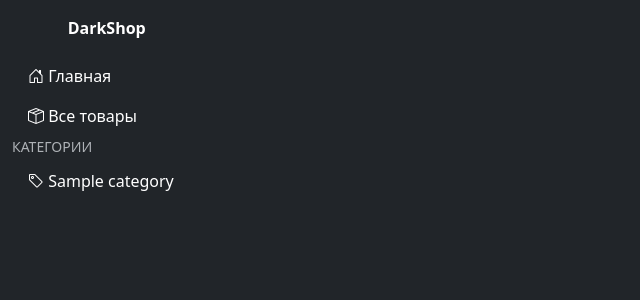
After one commit to Dex564/solo_project, a Django app: template main/templates/main/test.html in a window 1280 px wide. The commit adds this page. Shown: the top 300 px of the page, without its empty margins (0-640 px from the left). Run offline with Django 5.2, Linux system fonts and the light colour scheme; the template is opened without the code that fills it: values that come from a table or form of the project are taken from there, others are empty; tables that the repository leaves empty hold one stand-in row (values such as "Sample post").

Commit message:
before improving templates

```diff
--- a/main/static/styles.css
+++ b/main/static/styles.css
@@ -15,3 +15,9 @@
     padding: 20px;
     min-height: 100vh;
 }
+
+
+.product-card {
+    transition: transform 0.2s ease, box-shadow 0.2s ease;
+    border: 10px solid black;
+}
--- a/main/templates/main/base.html
+++ b/main/templates/main/base.html
@@ -15,6 +15,7 @@
     <body>
         <div class="container-fluid">
             <div class="row">
+
                 <div class="col-md-3 col-lg-2 sidebar">
                     <nav class="nav flex-column">
                         <a class="category-link" href="{% url 'main:main_page' %}">Main page</a>
@@ -25,6 +26,7 @@
                 <div class="col-md-9 col-lg-10">
                     {% block content %}{% endblock content %}
                 </div>
+
             </div>
         </div>
     </body>
--- /dev/null
+++ b/main/templates/main/test.html
@@ -0,0 +1,65 @@
+<!-- templates/base.html -->
+<!DOCTYPE html>
+<html lang="ru" data-bs-theme="dark">
+<head>
+    <meta charset="UTF-8">
+    <meta name="viewport" content="width=device-width, initial-scale=1.0">
+    <title>{% block title %}DarkShop{% endblock %}</title>
+    <!-- Подключение Bootstrap CSS через CDN -->
+    <link href="https://cdn.jsdelivr.net/npm/bootstrap@5.3.8/dist/css/bootstrap.min.css" rel="stylesheet">
+    <!-- Подключение Bootstrap Icons -->
+    <link rel="stylesheet" href="https://cdn.jsdelivr.net/npm/bootstrap-icons@1.11.0/font/bootstrap-icons.css">
+</head>
+<body>
+    <div class="container-fluid">
+        <div class="row">
+            <!-- Боковая панель -->
+            <nav id="sidebar" class="col-md-3 col-lg-2 d-md-block bg-dark sidebar collapse">
+                <div class="position-sticky pt-3">
+                    <a class="navbar-brand text-white d-flex justify-content-center align-items-center mb-3" href="#">
+                        <strong>DarkShop</strong>
+                    </a>
+                    <ul class="nav flex-column">
+                        <li class="nav-item">
+                            <a class="nav-link text-white" href="{% url 'home' %}">
+                                <i class="bi bi-house-door"></i> Главная
+                            </a>
+                        </li>
+                        <li class="nav-item">
+                            <a class="nav-link text-white" href="{% url 'products' %}">
+                                <i class="bi bi-box-seam"></i> Все товары
+                            </a>
+                        </li>
+                        <li class="nav-item">
+                            <hr class="dropdown-divider text-light">
+                            <p class="small text-uppercase text-muted mb-1">Категории</p>
+                        </li>
+                        <!-- Динамический вывод категорий из БД -->
+                        {% for category in categories %}
+                        <li class="nav-item">
+                            <a class="nav-link text-white" href="{% url 'category_products' category.slug %}">
+                                <i class="bi bi-tag"></i> {{ category.name }}
+                            </a>
+                        </li>
+                        {% endfor %}
+                    </ul>
+                </div>
+            </nav>
+
+            <!-- Основной контент -->
+            <main class="col-md-9 ms-sm-auto col-lg-10 px-md-4 main-content">
+                <!-- Кнопка для мобильных устройств -->
+                <button class="btn btn-primary d-md-none mt-3" type="button" data-bs-toggle="collapse" data-bs-target="#sidebar">
+                    <i class="bi bi-list"></i>
+                </button>
+                {% block content %}
+                <!-- Контент страниц -->
+                {% endblock %}
+            </main>
+        </div>
+    </div>
+
+    <!-- Подключение Bootstrap JavaScript -->
+    <script src="https://cdn.jsdelivr.net/npm/bootstrap@5.3.8/dist/js/bootstrap.bundle.min.js"></script>
+</body>
+</html>
```
Also changed, not shown: main/templates/main/products_list.html (+7 -4 lines).
